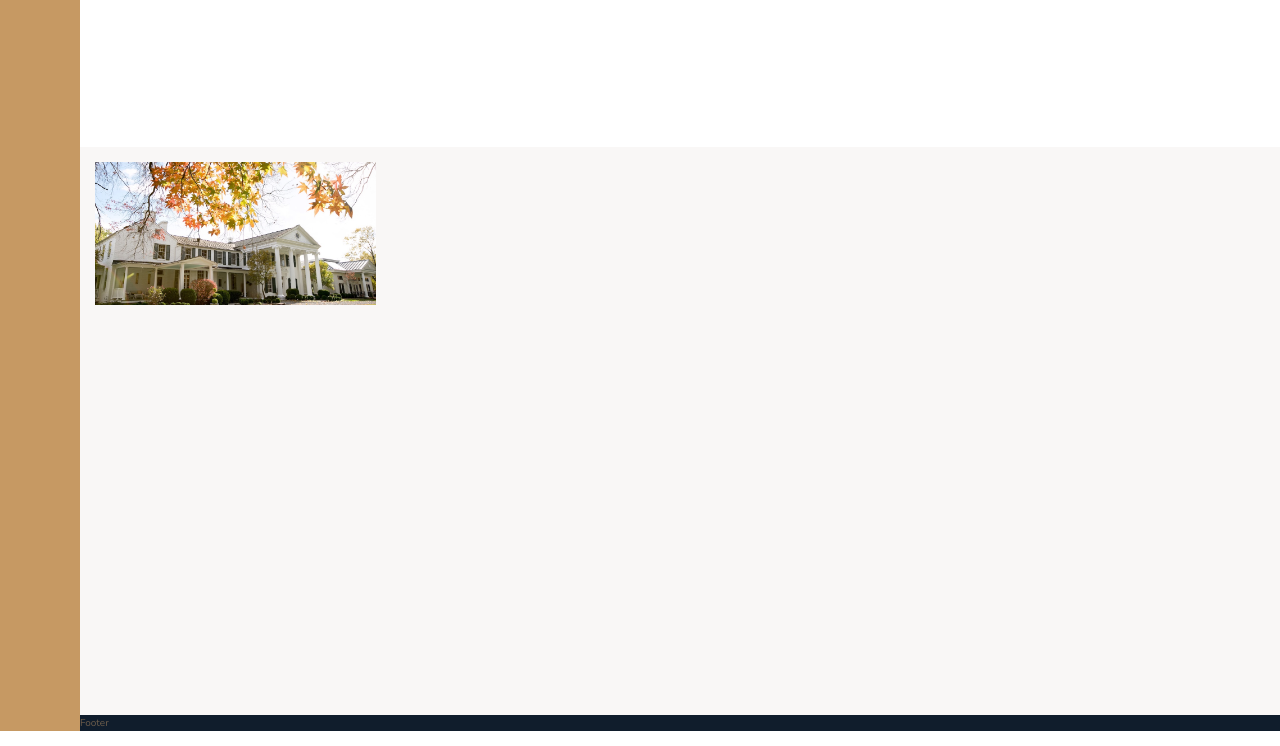
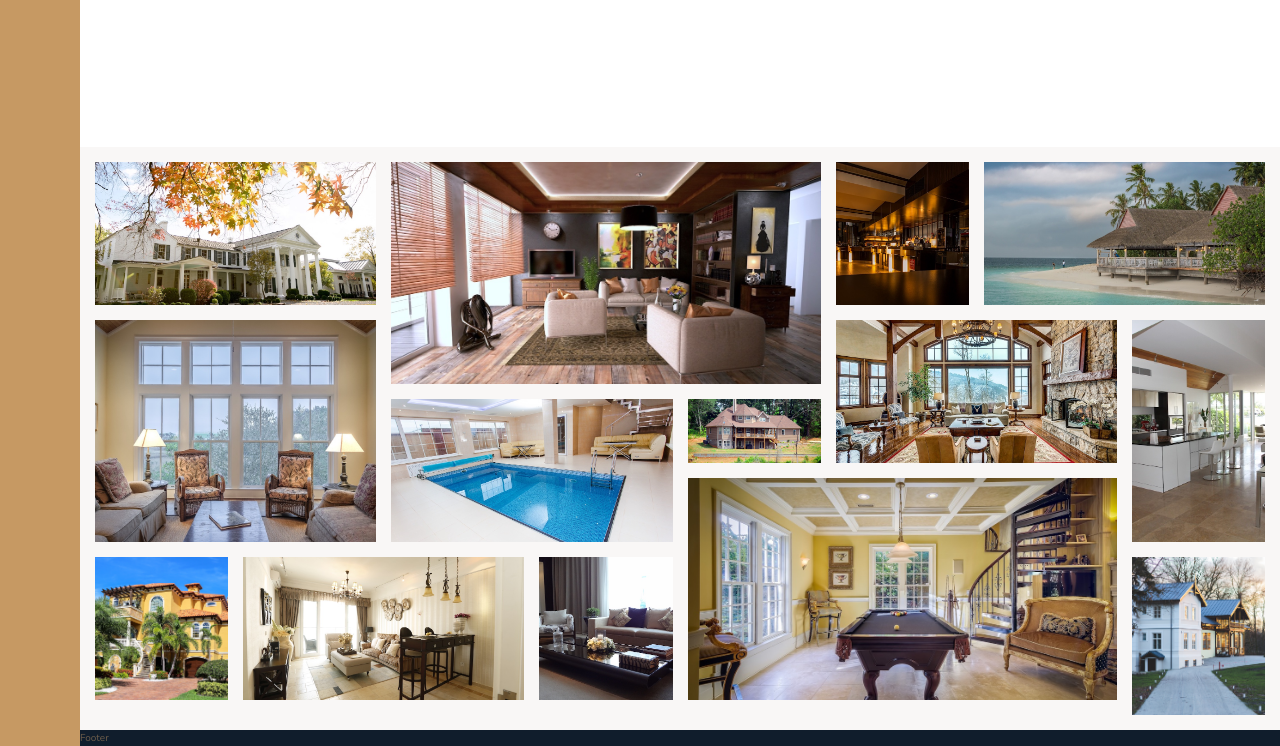
Before and after one commit to dmgimhana/luxuryhomes, a website: page index.html in a window 1280 px wide. Shown: the part 2832-3578 px from the top of the page. Drawn offline with nearby package versions, Linux system fonts and the light colour scheme.

Commit message:
gallery done

```diff
--- a/index.html
+++ b/index.html
@@ -300,6 +300,65 @@
       <figure class="gallery__item gallery__item--1">
         <img src="img/gal-1.jpeg" alt="Gallery image 1" class="gallery__img" />
       </figure>
+      <figure class="gallery__item gallery__item--2">
+        <img src="img/gal-2.jpeg" alt="Gallery image 2" class="gallery__img" />
+      </figure>
+      <figure class="gallery__item gallery__item--3">
+        <img src="img/gal-3.jpeg" alt="Gallery image 3" class="gallery__img" />
+      </figure>
+      <figure class="gallery__item gallery__item--4">
+        <img src="img/gal-4.jpeg" alt="Gallery image 4" class="gallery__img" />
+      </figure>
+      <figure class="gallery__item gallery__item--5">
+        <img src="img/gal-5.jpeg" alt="Gallery image 5" class="gallery__img" />
+      </figure>
+      <figure class="gallery__item gallery__item--6">
+        <img src="img/gal-6.jpeg" alt="Gallery image 6" class="gallery__img" />
+      </figure>
+      <figure class="gallery__item gallery__item--7">
+        <img src="img/gal-7.jpeg" alt="Gallery image 7" class="gallery__img" />
+      </figure>
+      <figure class="gallery__item gallery__item--8">
+        <img src="img/gal-8.jpeg" alt="Gallery image 8" class="gallery__img" />
+      </figure>
+      <figure class="gallery__item gallery__item--9">
+        <img src="img/gal-9.jpeg" alt="Gallery image 9" class="gallery__img" />
+      </figure>
+      <figure class="gallery__item gallery__item--10">
+        <img
+          src="img/gal-10.jpeg"
+          alt="Gallery image 10"
+          class="gallery__img"
+        />
+      </figure>
+      <figure class="gallery__item gallery__item--11">
+        <img
+          src="img/gal-11.jpeg"
+          alt="Gallery image 11"
+          class="gallery__img"
+        />
+      </figure>
+      <figure class="gallery__item gallery__item--12">
+        <img
+          src="img/gal-12.jpeg"
+          alt="Gallery image 12"
+          class="gallery__img"
+        />
+      </figure>
+      <figure class="gallery__item gallery__item--13">
+        <img
+          src="img/gal-13.jpeg"
+          alt="Gallery image 13"
+          class="gallery__img"
+        />
+      </figure>
+      <figure class="gallery__item gallery__item--14">
+        <img
+          src="img/gal-14.jpeg"
+          alt="Gallery image 14"
+          class="gallery__img"
+        />
+      </figure>
     </section>
     <footer class="footer">Footer</footer>
   </body>
--- a/sass/_gallery.scss
+++ b/sass/_gallery.scss
@@ -13,6 +13,71 @@
       grid-row: 1 / span 2;
       grid-column: 1 / span 2;
     }
+
+    &--2 {
+      grid-row: 1 / span 3;
+      grid-column: 3 / span 3;
+    }
+
+    &--3 {
+      grid-row: 1 / span 2;
+      grid-column: 6 / 7;
+    }
+
+    &--4 {
+      grid-row: 1 / span 2;
+      grid-column: 7 / -1;
+    }
+
+    &--5 {
+      grid-row: 3 / span 3;
+      grid-column: 1 / span 2;
+    }
+
+    &--6 {
+      grid-row: 4 / span 2;
+      grid-column: 3 / span 2;
+    }
+
+    &--7 {
+      grid-row: 4 / 5;
+      grid-column: 5 / 6;
+    }
+
+    &--8 {
+      grid-row: 3 / span 2;
+      grid-column: 6 / span 2;
+    }
+
+    &--9 {
+      grid-row: 3 / span 3;
+      grid-column: 8 / -1;
+    }
+
+    &--10 {
+      grid-row: 6 / span 2;
+      grid-column: 1 / 2;
+    }
+
+    &--11 {
+      grid-row: 6 / span 2;
+      grid-column: 2 / span 2;
+    }
+
+    &--12 {
+      grid-row: 6 / span 2;
+      grid-column: 4 / 5;
+    }
+
+    &--13 {
+      grid-row: 5 / span 3;
+      grid-column: 5 / span 3;
+    }
+
+    &--14 {
+      grid-row: 6 / span 3;
+      grid-column: 8 / -1;
+    }
   }
 
   &__img {
```
Also changed, not shown: css/style.css.
